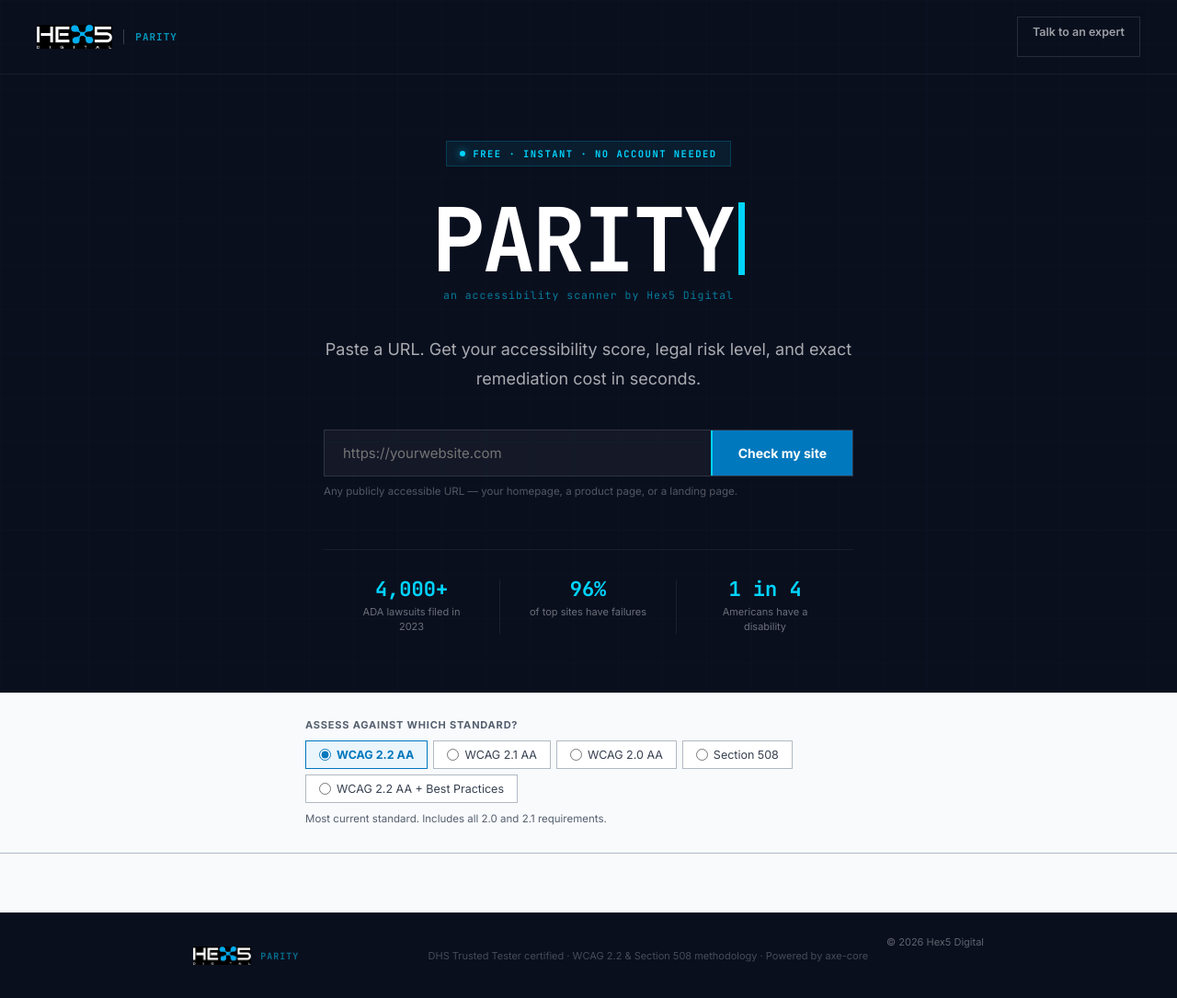
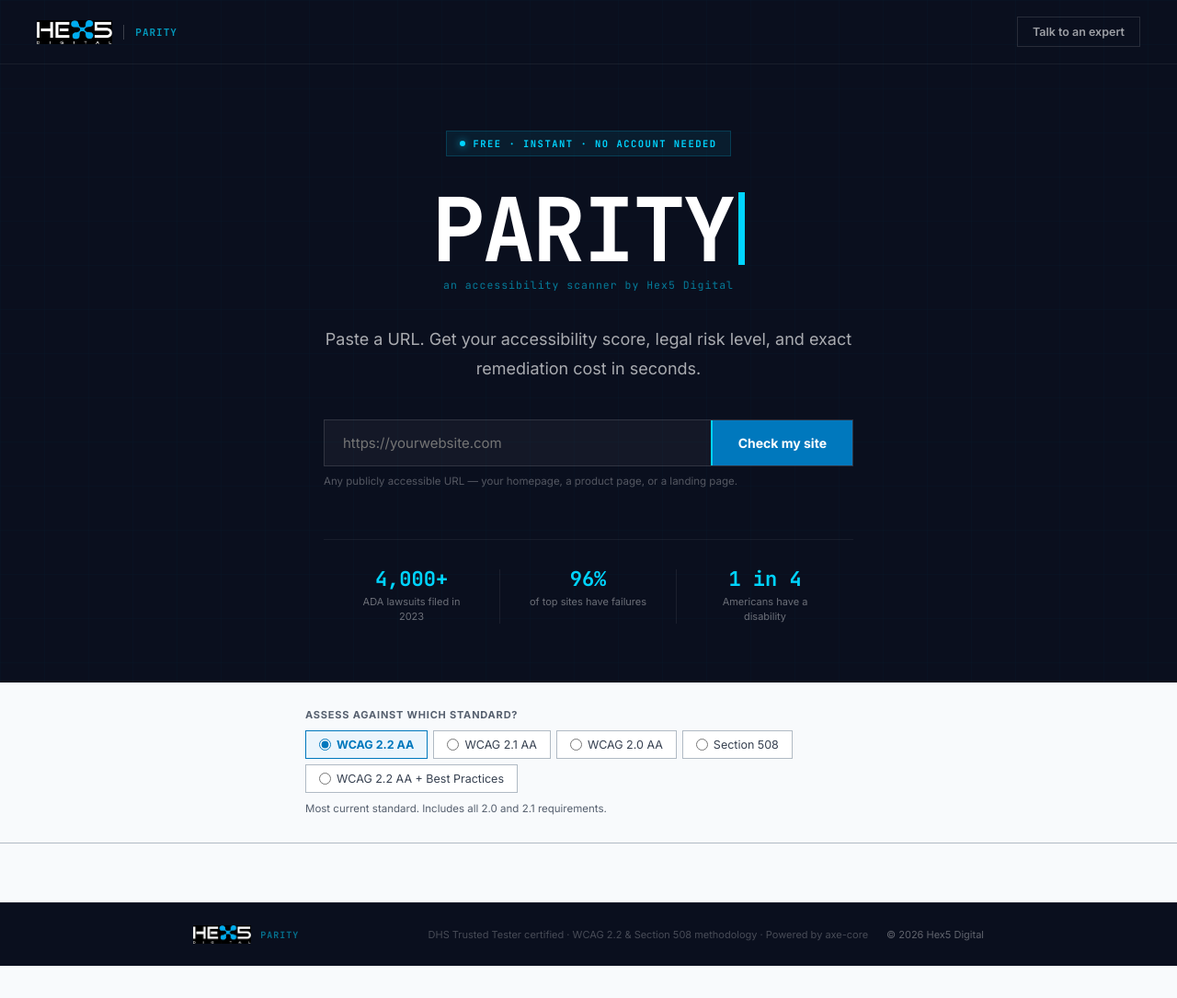
Before and after one commit to hex5digital/parity, a React (Vite) app: page / in a window 1280 px wide. Shown: the whole page at 92% size. After the commit the page ends 1050 px from the top, so only its background shows below. Built offline with nearby package versions, Linux system fonts and the light colour scheme.

Commit message:
Fix vertical alignment on nav Talk to an expert button and footer links

```diff
--- a/src/App.jsx
+++ b/src/App.jsx
@@ -65,6 +65,8 @@
   :focus-visible { outline: 3px solid #00D4FF; outline-offset: 3px; }
   button { cursor: pointer; font-family: inherit; }
   button, a, input, select, textarea { min-height: 44px; }
+  footer a, nav a { min-height: auto; }
+  a[style*="minHeight"] { min-height: unset; }
   .skip-link { position:absolute; top:-100px; left:0; background:#0A0F1E; color:#fff;
     padding:12px 20px; font-weight:600; font-size:14px; z-index:9999; text-decoration:none; }
   .skip-link:focus { top:0; }
@@ -980,7 +982,8 @@
               style={{ fontSize:12.5, fontWeight:600, color:'rgba(255,255,255,0.6)',
                 textDecoration:'none', padding:'8px 16px',
                 border:'1px solid rgba(255,255,255,0.12)',
-                fontFamily:"'Inter', sans-serif" }}>
+                fontFamily:"'Inter', sans-serif",
+                display:'inline-flex', alignItems:'center', minHeight:'auto' }}>
               Talk to an expert
             </a>
           </nav>
@@ -1276,11 +1279,12 @@
             </div>
             <div style={{ display:'flex', gap:20, alignItems:'center', flexWrap:'wrap' }}>
               <span style={{ fontSize:11, color:'rgba(255,255,255,0.25)',
-                fontFamily:"'Inter', sans-serif" }}>
+                fontFamily:"'Inter', sans-serif", lineHeight:1 }}>
                 DHS Trusted Tester certified · WCAG 2.2 & Section 508 methodology · Powered by axe-core
               </span>
               <a href="https://hex5digital.com" style={{ fontSize:11, color:'rgba(255,255,255,0.35)',
-                textDecoration:'none', fontFamily:"'Inter', sans-serif" }}>
+                textDecoration:'none', fontFamily:"'Inter', sans-serif",
+                minHeight:'auto', lineHeight:1 }}>
                 © {new Date().getFullYear()} Hex5 Digital
               </a>
             </div>
```
